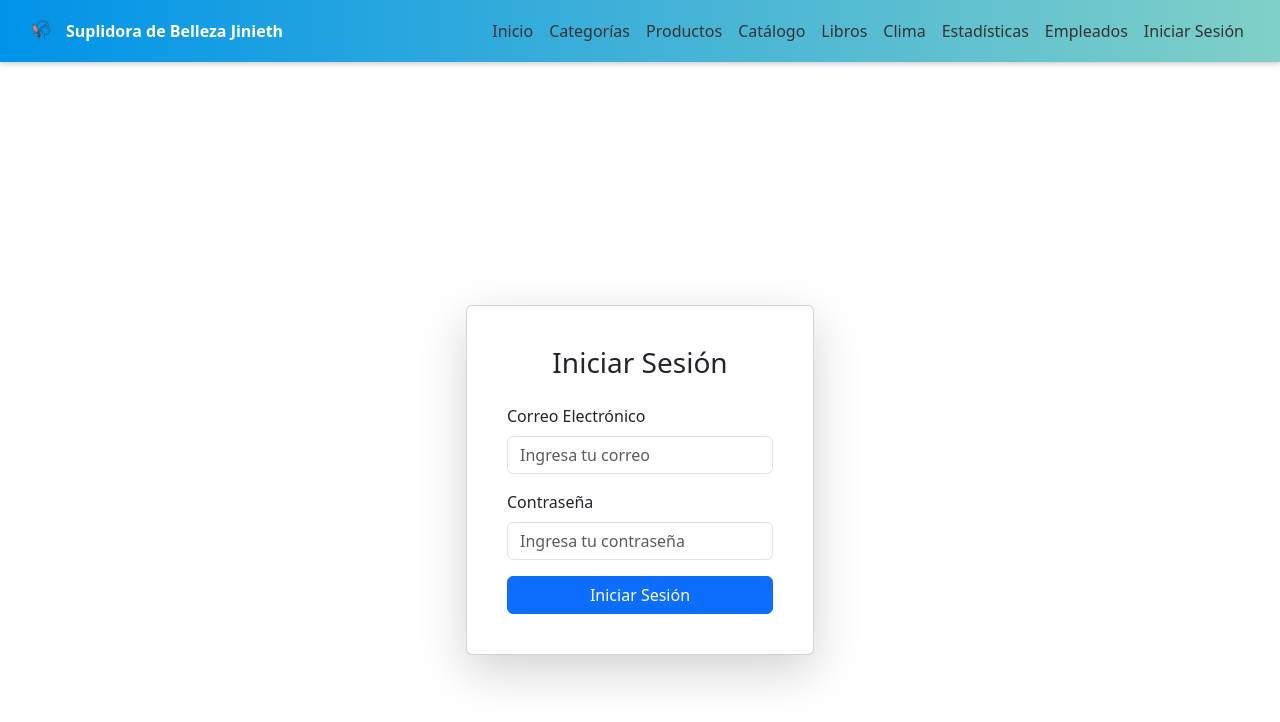
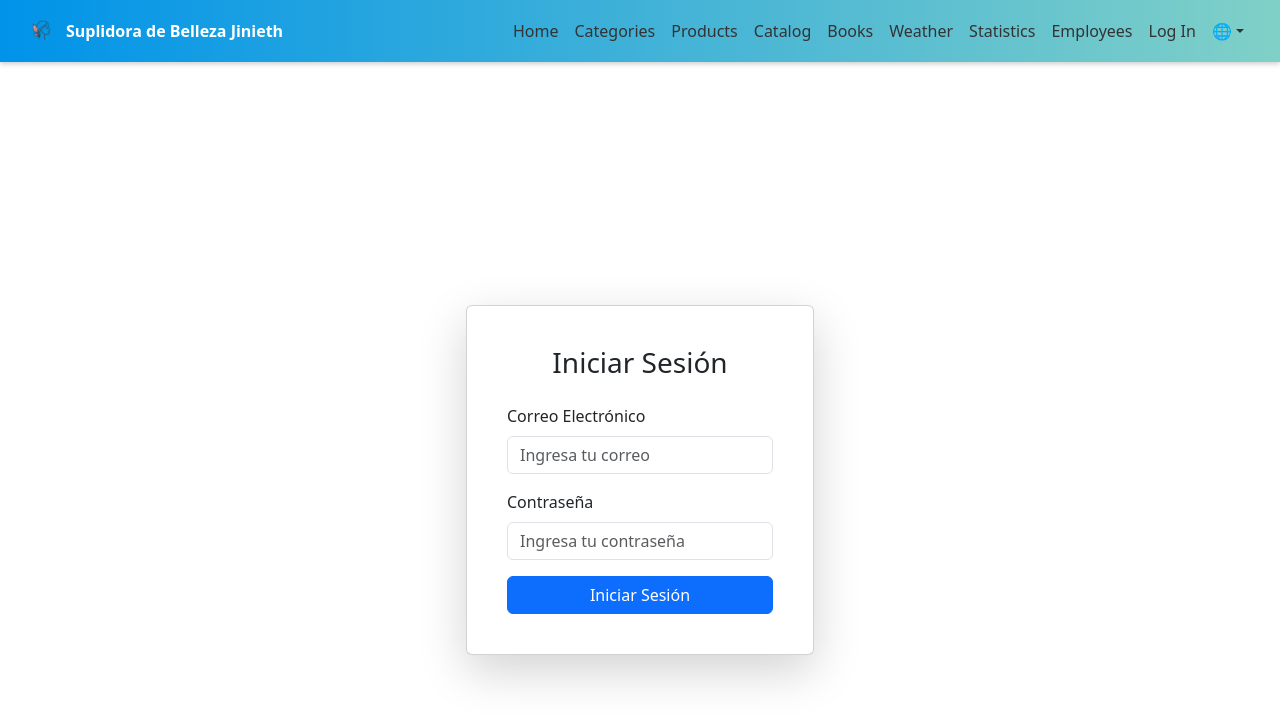
Before and after one commit to JiniethM/Practicas-de-eliab-2025, a React (Vite) app: page / in a window 1280 px wide. Shown: the top 722 px of the page. Built offline with nearby package versions, Linux system fonts and the light colour scheme; no server answers.

Commit message:
Traductor

```diff
--- a/package.json
+++ b/package.json
@@ -16,6 +16,8 @@
     "chart.js": "^4.4.9",
     "file-saver": "^2.0.5",
     "firebase": "^11.4.0",
+    "i18next": "^25.2.1",
+    "i18next-browser-languagedetector": "^8.1.0",
     "jspdf": "^3.0.1",
     "jspdf-autotable": "^5.0.2",
     "react": "^19.0.0",
@@ -23,6 +25,7 @@
     "react-bootstrap": "^2.10.9",
     "react-chartjs-2": "^5.3.0",
     "react-dom": "^19.0.0",
+    "react-i18next": "^15.5.2",
     "react-qr-code": "^2.0.15",
     "react-router-dom": "^7.3.0",
     "xlsx": "^0.18.5"
--- a/src/components/Encabezado.jsx
+++ b/src/components/Encabezado.jsx
@@ -4,8 +4,10 @@ import Container from "react-bootstrap/Container";
 import Nav from "react-bootstrap/Nav";
 import Navbar from "react-bootstrap/Navbar";
 import Offcanvas from "react-bootstrap/Offcanvas";
+import NavDropdown from "react-bootstrap/NavDropdown";
 import logo from "/logojinieth1.png";
 import { useAuth } from "../database/authcontext";
+import { useTranslation } from "react-i18next";
 import 'bootstrap-icons/font/bootstrap-icons.css';
 import "../App.css";
 
@@ -13,6 +15,7 @@ const Encabezado = () => {
   const [isCollapsed, setIsCollapsed] = useState(false);
   const { isLoggedIn, logout } = useAuth();
   const navigate = useNavigate();
+  const { t, i18n } = useTranslation();
 
   const [solicitudInstalacion, setSolicitudInstalacion] = useState(null);
   const [mostrarBotonInstalacion, setMostrarBotonInstalacion] = useState(false);
@@ -31,10 +34,7 @@ const Encabezado = () => {
     };
 
     window.addEventListener("beforeinstallprompt", manejarSolicitudInstalacion);
-
-    return () => {
-      window.removeEventListener("beforeinstallprompt", manejarSolicitudInstalacion);
-    };
+    return () => window.removeEventListener("beforeinstallprompt", manejarSolicitudInstalacion);
   }, []);
 
   const handleLogout = async () => {
@@ -50,10 +50,13 @@ const Encabezado = () => {
   };
 
   const handleToggle = () => setIsCollapsed(!isCollapsed);
-
   const handleNavigate = (path) => {
     navigate(path);
     setIsCollapsed(false);
+  };
+
+  const cambiarIdioma = (lng) => {
+    i18n.changeLanguage(lng);
   };
 
   const instalacion = async () => {
@@ -92,49 +95,54 @@ const Encabezado = () => {
         >
           <Offcanvas.Header closeButton>
             <Offcanvas.Title id="offcanvasNavbarLabel-expand-sm">
-              Menú
+              {t("menu.menu")}
             </Offcanvas.Title>
           </Offcanvas.Header>
           <Offcanvas.Body>
             <Nav className="flex-column flex-sm-row justify-content-end w-100">
               <Nav.Link onClick={() => handleNavigate("/inicio")} className="nav-link-style">
-                Inicio
+                {t("menu.inicio")}
               </Nav.Link>
               <Nav.Link onClick={() => handleNavigate("/categorias")} className="nav-link-style">
-                Categorías
+                {t("menu.categorias")}
               </Nav.Link>
               <Nav.Link onClick={() => handleNavigate("/productos")} className="nav-link-style">
-                Productos
+                {t("menu.productos")}
               </Nav.Link>
               <Nav.Link onClick={() => handleNavigate("/catalogo")} className="nav-link-style">
-                Catálogo
+                {t("menu.catalogo")}
               </Nav.Link>
               <Nav.Link onClick={() => handleNavigate("/libros")} className="nav-link-style">
-                Libros
+                {t("menu.libros")}
               </Nav.Link>
               <Nav.Link onClick={() => handleNavigate("/clima")} className="nav-link-style">
-                Clima
+                {t("menu.clima")}
               </Nav.Link>
               <Nav.Link onClick={() => handleNavigate("/estadisticas")} className="nav-link-style">
-                Estadísticas
+                {t("menu.estadisticas")}
               </Nav.Link>
               <Nav.Link onClick={() => handleNavigate("/empleados")} className="nav-link-style">
-                Empleados
+                {t("menu.empleados")}
               </Nav.Link>
               {!esDispositivoIOS && mostrarBotonInstalacion && (
                 <Nav.Link onClick={instalacion} className="nav-link-style">
-                  Instalar App <i className="bi bi-download"></i>
+                  {t("menu.instalar")} <i className="bi bi-download"></i>
                 </Nav.Link>
               )}
               {isLoggedIn ? (
                 <Nav.Link onClick={handleLogout} className="nav-link-style">
-                  Cerrar Sesión
+                  {t("menu.cerrarSesion")}
                 </Nav.Link>
               ) : (
                 <Nav.Link onClick={() => handleNavigate("/")} className="nav-link-style">
-                  Iniciar Sesión
+                  {t("menu.iniciarSesion")}
                 </Nav.Link>
               )}
+
+              <NavDropdown title="🌐" id="basic-nav-dropdown">
+                <NavDropdown.Item onClick={() => cambiarIdioma("es")}>Español</NavDropdown.Item>
+                <NavDropdown.Item onClick={() => cambiarIdioma("en")}>English</NavDropdown.Item>
+              </NavDropdown>
             </Nav>
           </Offcanvas.Body>
         </Navbar.Offcanvas>
--- /dev/null
+++ b/src/i18n.js
@@ -0,0 +1,55 @@
+import i18n from "i18next";
+import { initReactI18next } from "react-i18next";
+import LanguageDetector from "i18next-browser-languagedetector";
+
+const resources = {
+  es: {
+    translation: {
+      menu: {
+        inicio: "Inicio",
+        categorias: "Categorías",
+        productos: "Productos",
+        catalogo: "Catálogo",
+        libros: "Libros",
+        clima: "Clima",
+        estadisticas: "Estadísticas",
+        empleados: "Empleados",
+        instalar: "Instalar App",
+        cerrarSesion: "Cerrar Sesión",
+        iniciarSesion: "Iniciar Sesión",
+        menu: "Menú"
+      }
+    }
+  },
+  en: {
+    translation: {
+      menu: {
+        inicio: "Home",
+        categorias: "Categories",
+        productos: "Products",
+        catalogo: "Catalog",
+        libros: "Books",
+        clima: "Weather",
+        estadisticas: "Statistics",
+        empleados: "Employees",
+        instalar: "Install App",
+        cerrarSesion: "Log Out",
+        iniciarSesion: "Log In",
+        menu: "Menu"
+      }
+    }
+  }
+};
+
+i18n
+  .use(LanguageDetector)
+  .use(initReactI18next)
+  .init({
+    resources,
+    fallbackLng: "es",
+    interpolation: {
+      escapeValue: false
+    }
+  });
+
+export default i18n;
```
Also changed, not shown: src/main.jsx (+8 -7 lines), 1 other file (tests, documents, lock files or other folders).
